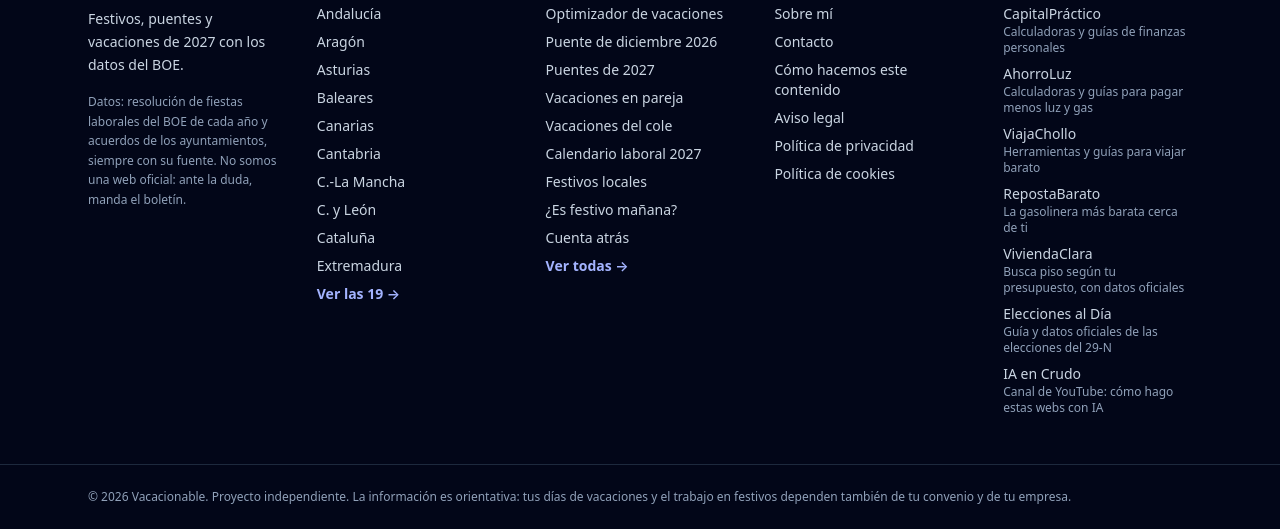
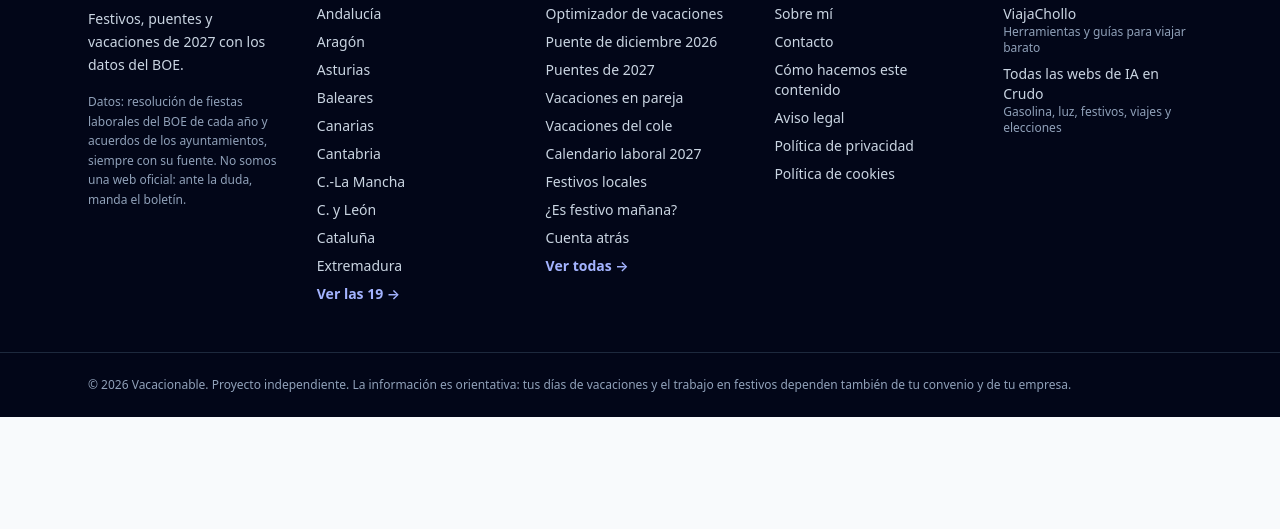
Before and after one commit to agomezve/vacacionable-web, an Astro site: page / in a window 1280 px wide. Shown: the part 3650-4179 px from the top of the page. After the commit the page ends 4067 px from the top, so only its background shows below. Built offline with nearby package versions, Linux system fonts and the light colour scheme; Astro itself is replaced by a stand-in of ours.

Commit message:
Pie: ViajaChollo y todas las webs de IA en Crudo
Co-Authored-By: Claude Opus 5.5 <noreply@anthropic.com>

```diff
--- a/src/components/Footer.astro
+++ b/src/components/Footer.astro
@@ -1,10 +1,13 @@
 ---
 // Ruta: src/components/Footer.astro
-import { SITE, CURRENT_PROJECT, HERRAMIENTAS, LEGAL_LINKS, PROJECTS, SITE_LINKS, CHANNEL } from '../config/site';
+import { SITE, HERRAMIENTAS, LEGAL_LINKS, PROJECTS, SITE_LINKS, CHANNEL } from '../config/site';
 import { COMUNIDADES } from '../lib/festivos';
 
 const year = new Date().getFullYear();
-const otherProjects = PROJECTS.filter((p) => p.id !== CURRENT_PROJECT);
+const otherProjects = [
+  ...PROJECTS.filter((p) => p.id === 'viajes'),
+  { id: 'iaencrudo', name: 'Todas las webs de IA en Crudo', url: 'https://iaencrudo.es/', description: 'Gasolina, luz, festivos, viajes y elecciones' },
+];
 ---
 
 <footer class="mt-16 bg-slate-950 text-slate-300">
```
